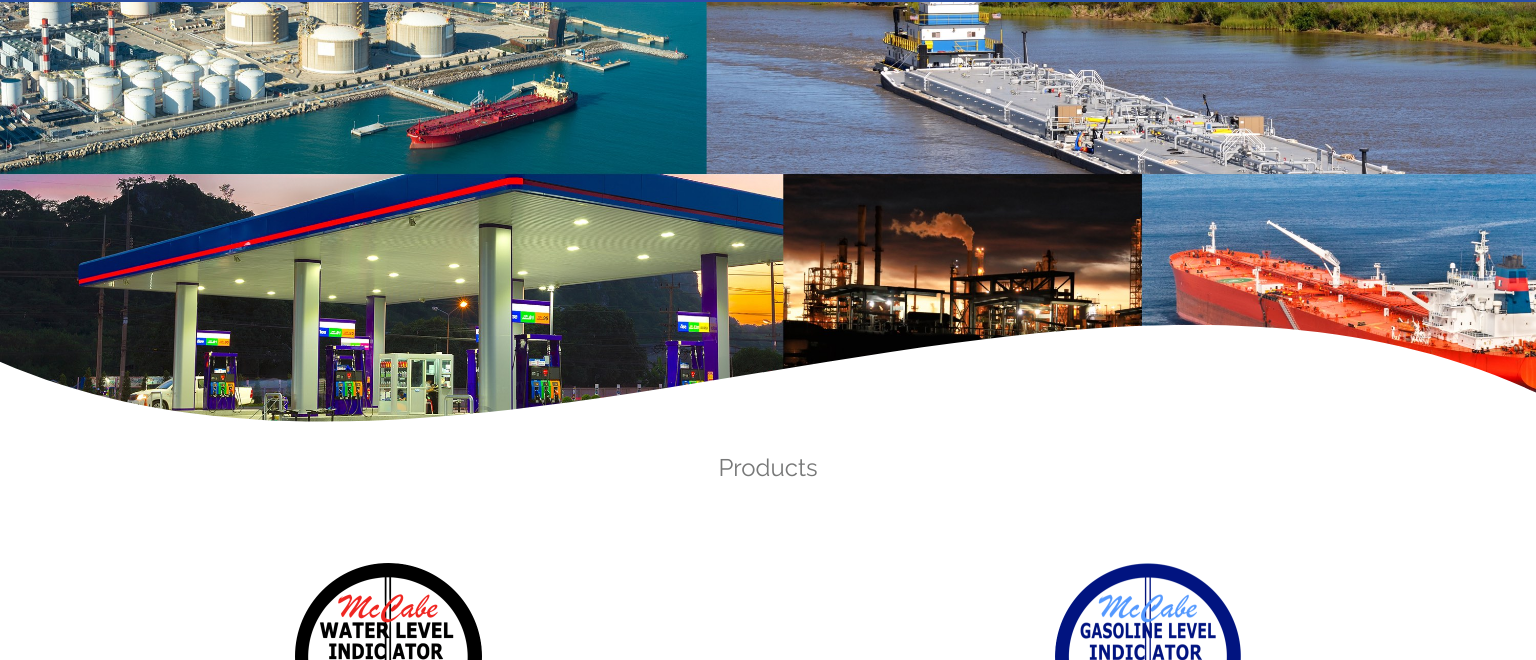
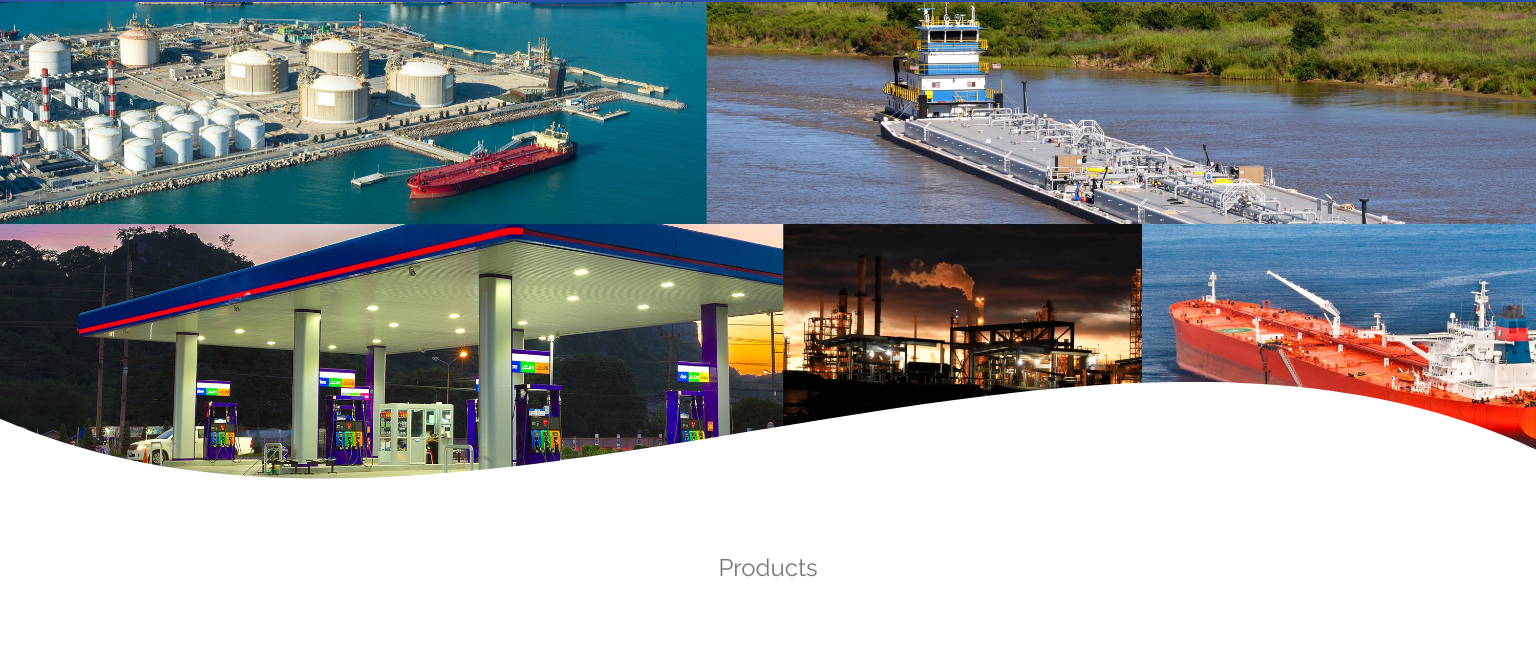
Before and after one commit to stephenedmondson/mccabeandsons, a website: page docs/index.html in a window 1536 px wide. Shown: the part 74-734 px from the top of the page. Drawn offline with Linux system fonts and the light colour scheme.

Commit message:
Responsive

```diff
--- a/docs/scss/custom.scss
+++ b/docs/scss/custom.scss
@@ -222,6 +222,18 @@ $theme-colors: (
   }
 }
 
+@media (min-width: 1500px) {
+  .hero-bg {
+    .svg {
+      bottom: -73%;
+    }
+    height: 520px
+  }
+  .svg {
+    height: 400px;
+  }
+}
+
 .overflow-hidden {
   overflow: hidden;
 }
```
Also changed, not shown: docs/css/custom.css.
